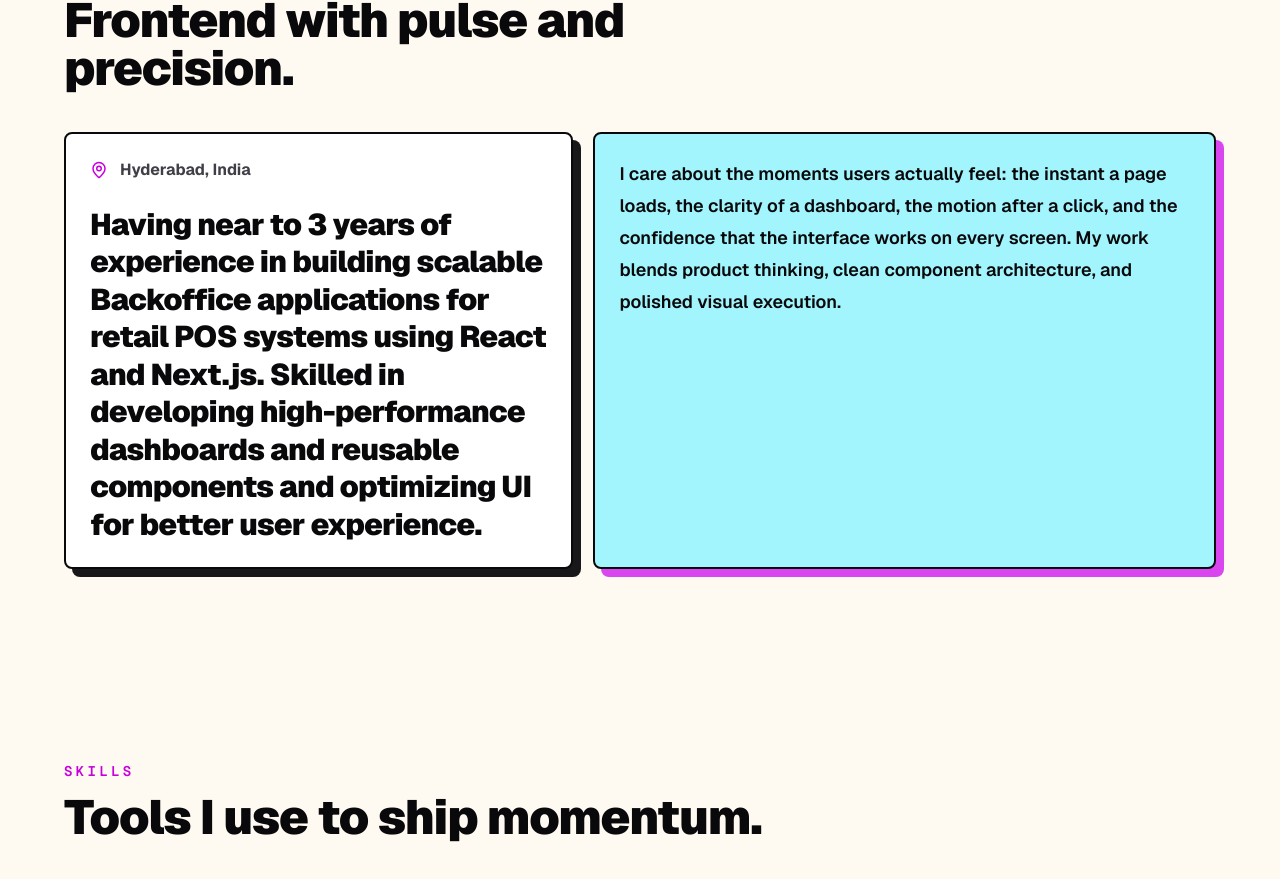
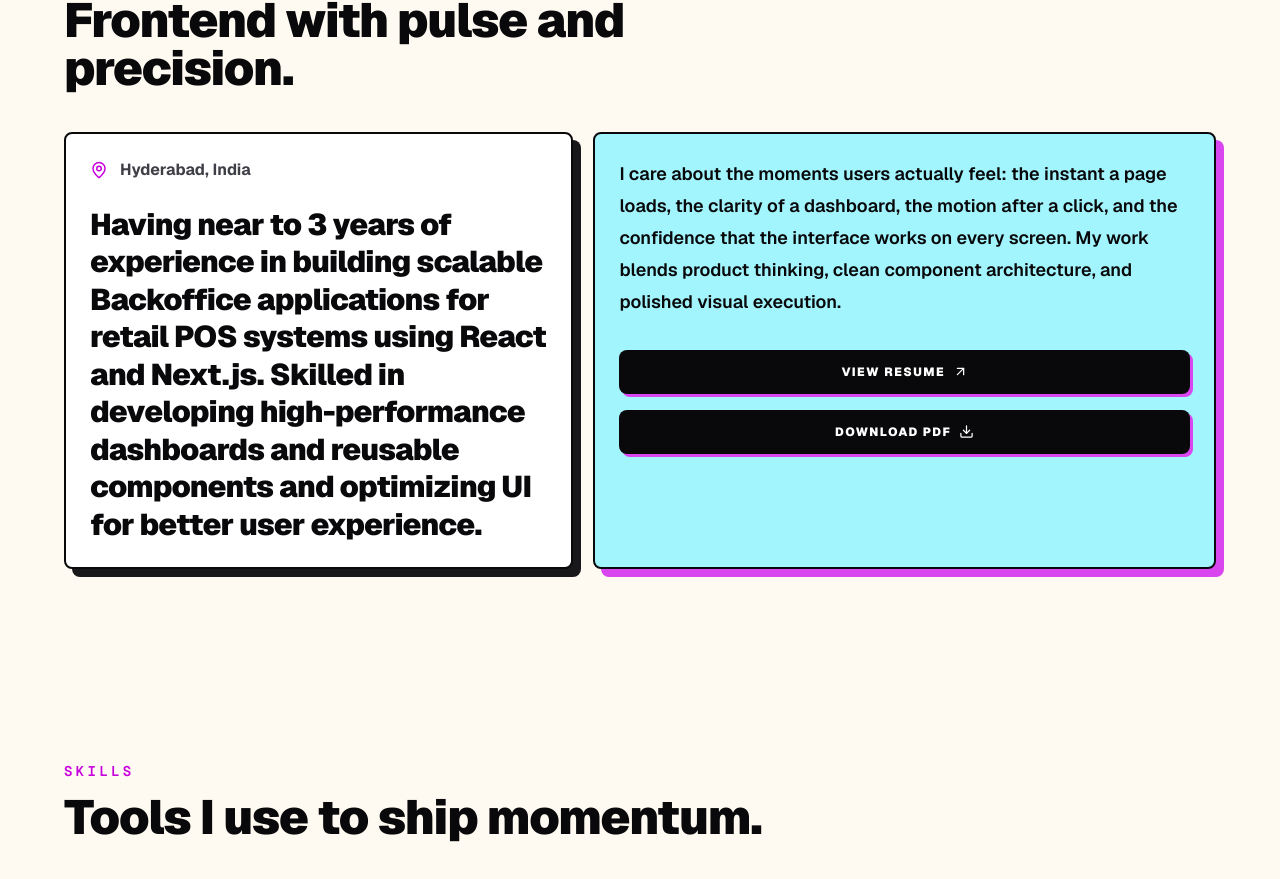
Before and after one commit to tareeqadnaan806/my-portfolio, a Next.js app: page / in a window 1280 px wide. Shown: the part 1110-1989 px from the top of the page. Built offline with nearby package versions, Linux system fonts and the light colour scheme.

Commit message:
added reusme

```diff
--- a/src/app/page.tsx
+++ b/src/app/page.tsx
@@ -13,6 +13,7 @@ import {
   Zap,
   Menu,
   X,
+  Download,
 } from "lucide-react";
 import { motion, AnimatePresence } from "framer-motion";
 import { MotionCard } from "@/components/MotionCard";
@@ -29,6 +30,7 @@ const stats = [
 
 export default function Home() {
   const [isMobileMenuOpen, setIsMobileMenuOpen] = useState(false);
+  const [isResumeModalOpen, setIsResumeModalOpen] = useState(false);
 
   return (
     <main className="min-h-screen overflow-x-hidden bg-[#fffaf1] text-zinc-950 transition-colors dark:bg-[#050505] dark:text-white">
@@ -210,11 +212,28 @@ export default function Home() {
             delay={0.08}
             className="rounded-lg border-2 border-zinc-950 bg-cyan-200 p-6 text-lg font-semibold leading-8 text-zinc-950 shadow-[8px_8px_0_#d946ef] dark:border-white dark:bg-cyan-300 dark:shadow-[8px_8px_0_#facc15]"
           >
-            I care about the moments users actually feel: the instant a page
-            loads, the clarity of a dashboard, the motion after a click, and the
-            confidence that the interface works on every screen. My work blends
-            product thinking, clean component architecture, and polished visual
-            execution.
+            <p>
+              I care about the moments users actually feel: the instant a page
+              loads, the clarity of a dashboard, the motion after a click, and the
+              confidence that the interface works on every screen. My work blends
+              product thinking, clean component architecture, and polished visual
+              execution.
+            </p>
+            <div className="mt-8 flex flex-wrap gap-4">
+              <button
+                onClick={() => setIsResumeModalOpen(true)}
+                className="inline-flex h-11 items-center justify-center gap-2 rounded-lg bg-zinc-950 px-5 text-xs font-black uppercase tracking-[0.12em] text-white shadow-[3px_3px_0_#d946ef] transition hover:-translate-y-0.5 hover:shadow-[4px_4px_0_#d946ef] active:translate-y-[1px] active:shadow-[2px_2px_0_#d946ef] cursor-pointer dark:bg-white dark:text-zinc-950 w-full"
+              >
+                View Resume <ArrowUpRight size={15} />
+              </button>
+              <a
+                href="/resume.pdf"
+                download="Mohammad_Tareeq_Adnaan_Resume.pdf"
+                className="inline-flex h-11 items-center justify-center gap-2 rounded-lg bg-zinc-950 px-5 text-xs font-black uppercase tracking-[0.12em] text-white shadow-[3px_3px_0_#d946ef] transition hover:-translate-y-0.5 hover:shadow-[4px_4px_0_#d946ef] active:translate-y-[1px] active:shadow-[2px_2px_0_#d946ef] cursor-pointer dark:bg-white dark:text-zinc-950 w-full"
+              >
+                Download PDF <Download size={15} />
+              </a>
+            </div>
           </MotionCard>
         </div>
       </Section>
@@ -394,6 +413,55 @@ export default function Home() {
       <footer className="border-t-2 border-zinc-950 bg-[#fffaf1] px-5 py-8 text-center font-mono text-sm font-black uppercase tracking-[0.16em] text-zinc-700 dark:border-white dark:bg-[#050505] dark:text-zinc-300">
         Built with Next.js, TypeScript, Tailwind CSS, and Framer Motion.
       </footer>
+
+      <AnimatePresence>
+        {isResumeModalOpen && (
+          <motion.div
+            initial={{ opacity: 0 }}
+            animate={{ opacity: 1 }}
+            exit={{ opacity: 0 }}
+            className="fixed inset-0 z-50 flex items-center justify-center bg-zinc-950/60 p-4 backdrop-blur-sm dark:bg-zinc-950/80"
+          >
+            <motion.div
+              initial={{ scale: 0.95, y: 15 }}
+              animate={{ scale: 1, y: 0 }}
+              exit={{ scale: 0.95, y: 15 }}
+              className="relative flex h-[85vh] w-full max-w-4xl flex-col rounded-xl border-4 border-zinc-950 bg-white shadow-[12px_12px_0_#000] dark:border-white dark:bg-zinc-900"
+            >
+              {/* Header */}
+              <div className="flex items-center justify-between border-b-4 border-zinc-950 bg-lime-300 p-4 dark:border-white dark:bg-zinc-800">
+                <span className="font-mono text-xs font-black uppercase tracking-[0.16em] text-zinc-950 dark:text-white">
+                  {profile.name} - Resume
+                </span>
+                <div className="flex items-center gap-3">
+                  <a
+                    href="/resume.pdf"
+                    download="Mohammad_Tareeq_Adnaan_Resume.pdf"
+                    className="inline-flex h-8 items-center justify-center gap-1.5 rounded bg-zinc-950 px-3 text-[10px] font-black uppercase tracking-[0.12em] text-white transition hover:-translate-y-0.5 hover:bg-zinc-800 active:translate-y-0 dark:bg-white dark:text-zinc-950"
+                  >
+                    Download <Download size={12} />
+                  </a>
+                  <button
+                    onClick={() => setIsResumeModalOpen(false)}
+                    className="grid size-8 place-items-center rounded-lg border-2 border-zinc-950 bg-white text-zinc-950 hover:bg-red-400 dark:border-white dark:bg-zinc-700 dark:text-white"
+                  >
+                    <X size={16} />
+                  </button>
+                </div>
+              </div>
+
+              {/* PDF Preview Frame */}
+              <div className="flex-1 bg-zinc-100 p-2 dark:bg-zinc-800">
+                <iframe
+                  src="/resume.pdf"
+                  className="h-full w-full rounded border border-zinc-300 dark:border-zinc-700"
+                  title="Resume PDF Viewer"
+                />
+              </div>
+            </motion.div>
+          </motion.div>
+        )}
+      </AnimatePresence>
     </main>
   );
 }
```
Also changed, not shown: 1 other file (tests, documents, lock files or other folders).
